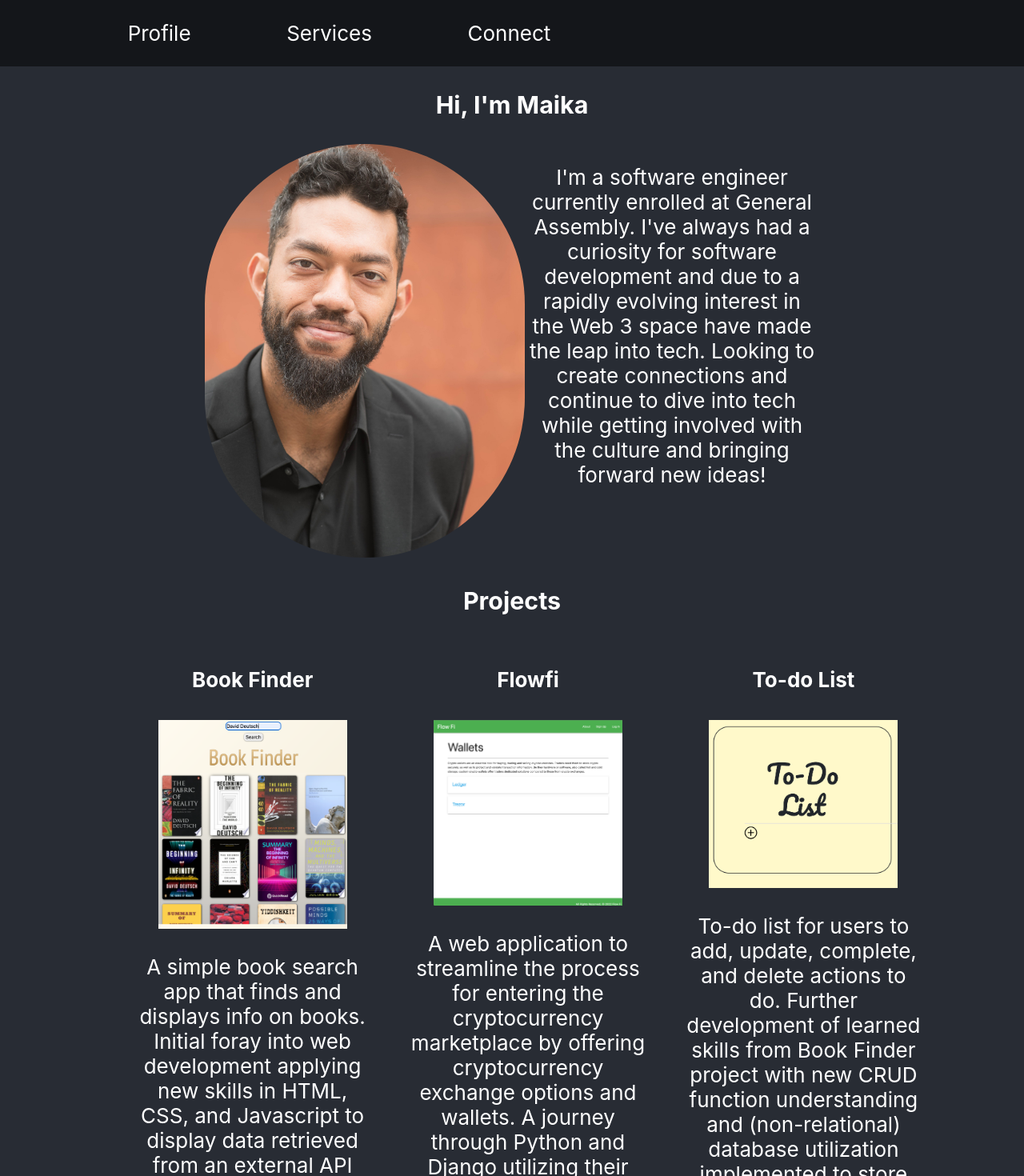
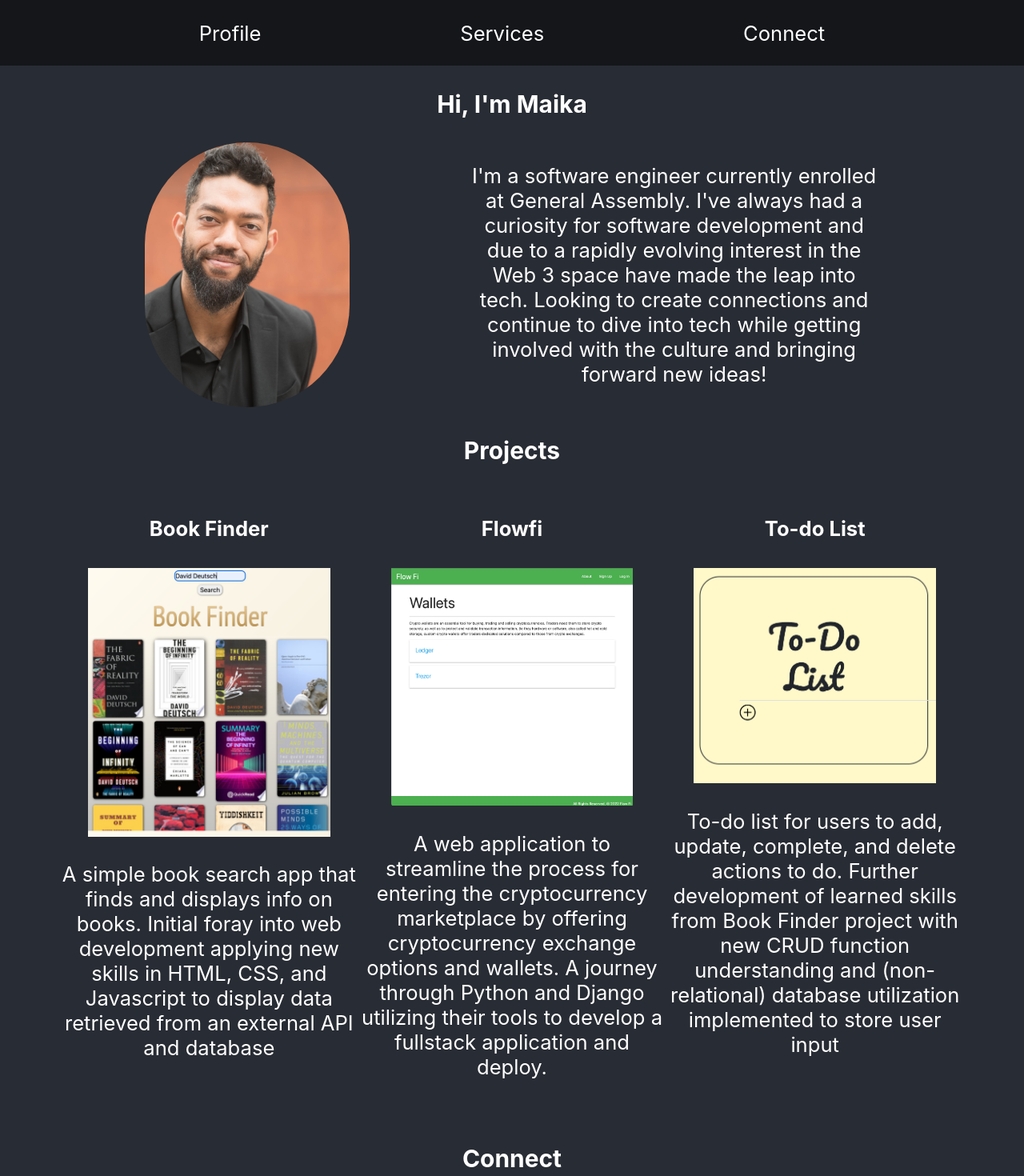
Before and after one commit to maikalangi/maikafolio, a React (Create React App) app: page / in a window 1280 px wide. Shown: the top 1470 px of the page at 80% size. Built offline with nearby package versions, Linux system fonts and the light colour scheme.

Commit message:
resizing

```diff
--- a/src/App.js
+++ b/src/App.js
@@ -18,7 +18,7 @@ function App() {
           bookfinder={bookfinder}
           flowfi={flowfi}
           todo={todo}
-        />
+          />
         <Section3/>
       </header>
     </div>
--- a/src/App.scss
+++ b/src/App.scss
@@ -1,16 +1,6 @@
+/*--------App--------*/
 .App {
   text-align: center;
-}
-
-.App-logo {
-  height: 40vmin;
-  pointer-events: none;
-}
-
-@media (prefers-reduced-motion: no-preference) {
-  .App-logo {
-    animation: App-logo-spin infinite 20s linear;
-  }
 }
 
 .App-header {
@@ -20,23 +10,15 @@
   flex-direction: column;
   align-items: center;
   justify-content: center;
-  font-size: calc(10px + 2vmin);
+  // font-size: calc(10px + 2vmin);
+  font-size: 2vmax;
   color: white;
 }
 
-.App-link {
-  color: #61dafb;
+ul {
+  padding: 0px 40px;
 }
-
-@keyframes App-logo-spin {
-  from {
-    transform: rotate(0deg);
-  }
-  to {
-    transform: rotate(360deg);
-  }
-}
-
+/*--------Nav--------*/
 .navBar {
   justify-content: center;
   background-color: rgba($color: #000000, $alpha: .5);
@@ -49,29 +31,33 @@
   display: flex;
   list-style: none;
   justify-content: space-evenly;
-  width: 60%;
+  width: 100%;
+  padding: 0;
 }
-
+/*--------Sections--------*/
 .section {
-  width: 60%;
+  width: 95%;
 }
-
+/*--------Bio--------*/
 .bio-container {
   display: flex;
+  justify-content: space-evenly;
+  p {
+    width: 40vmax;
+  }
 }
 
 .pic {
-  width: 50vh;
+  width: 20vmax;
   border-radius: 1000px;
 }
-
+/*--------Projects--------*/
 #section2 {
   justify-content: center;
 }
 
 .projects {
-  width: 80vw;
-  justify-self: center;
+  width: 100%;
 }
 
 .projectList {
@@ -79,14 +65,14 @@
   display: flex;
   justify-content: space-between;
   li {
-    width: 30%;
+    width: 100%;
   }
 }
 
 .project-pic {
   width: 80%;
 }
-
+/*--------Connect--------*/
 .connect {
   a {
     color: white;
```
